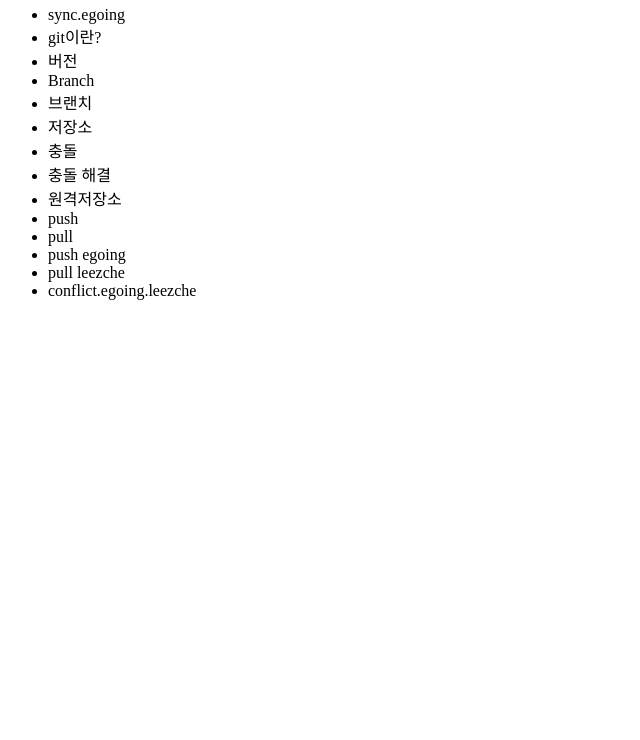
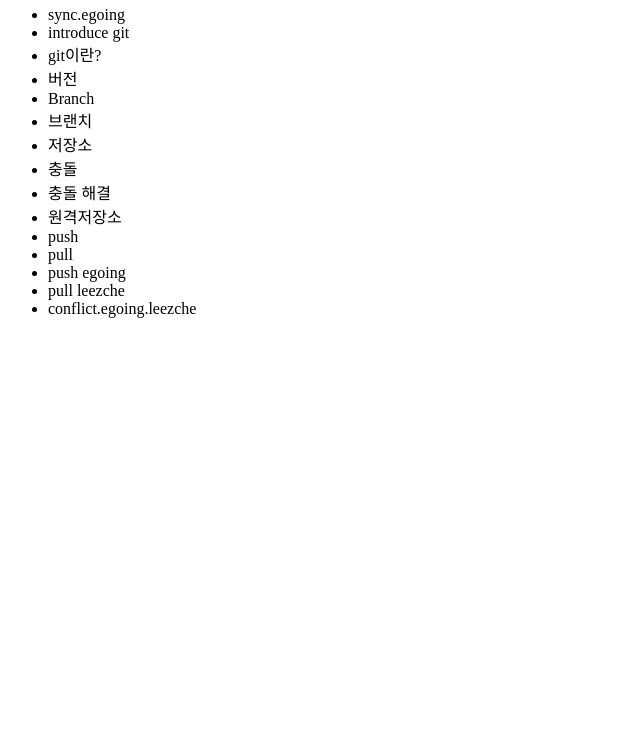
Before and after one commit to zyt92372/opentutories_git_zyt92372, a plain HTML site: page index.html in a window 1280 px wide. Shown: the part 60-800 px from the top of the page, without its empty margins (0-640 px from the left). Drawn offline with Linux system fonts and the light colour scheme.

Commit message:
change intro

```diff
--- a/index.html
+++ b/index.html
@@ -9,6 +9,7 @@
         </header>
         <ul>
             <li>sync.egoing</li>
+            <li>introduce git</li>
             <li>git이란?</li>
             <li>버전</li>
             <li>Branch</li>
```
